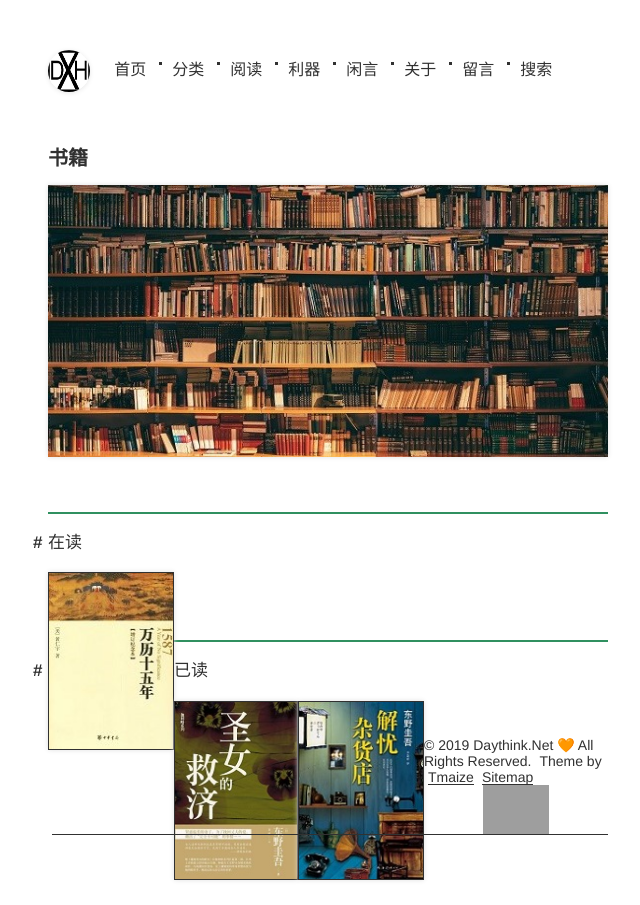
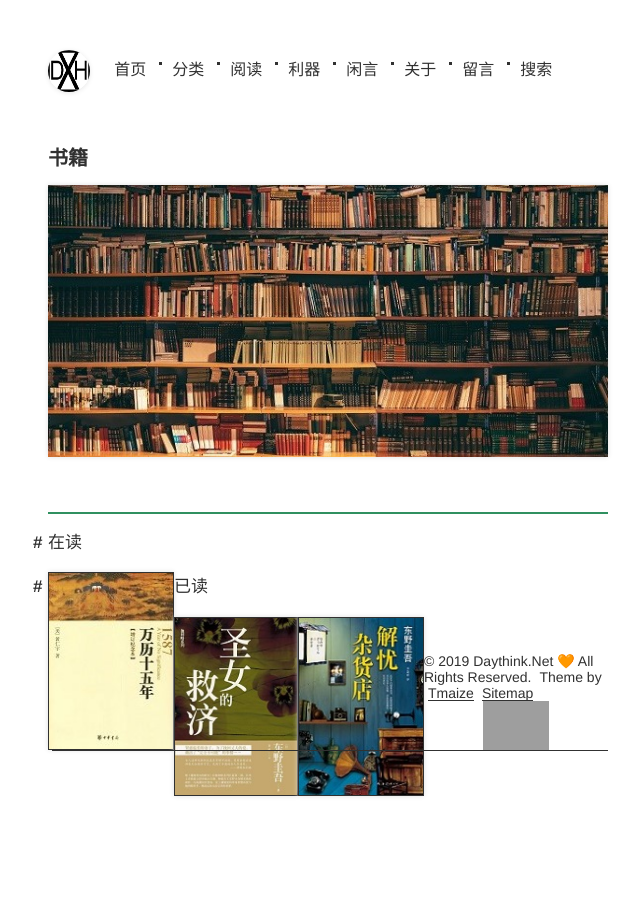
Before and after one commit to Devinteng/blog3, a Jekyll site: the page built from pages/阅读.md, in a window 1280 px wide. Shown: the whole page, without its empty margins (312-952 px from the left). Built offline with Jekyll 4.4.1, drawn with Linux system fonts in a browser that asks for light colours; grey boxes are pictures that could not be loaded.

Commit message:
Update 阅读.md

```diff
--- a/pages/阅读.md
+++ b/pages/阅读.md
@@ -10,12 +10,6 @@ title: 书籍
 ## 在读
 <img src="/img/万历十五年.jpg" alt="万历十五年" height="180" width="126" border="1" title="" align="left">
 
-
-
-<br/>
-<br/>
-
-***
 ## 已读
 
 <img src="/img/剩女的救济.jpg" alt="圣女的救济" height="180" width="124" border="1" title="圣女的救济" align="left">
```
